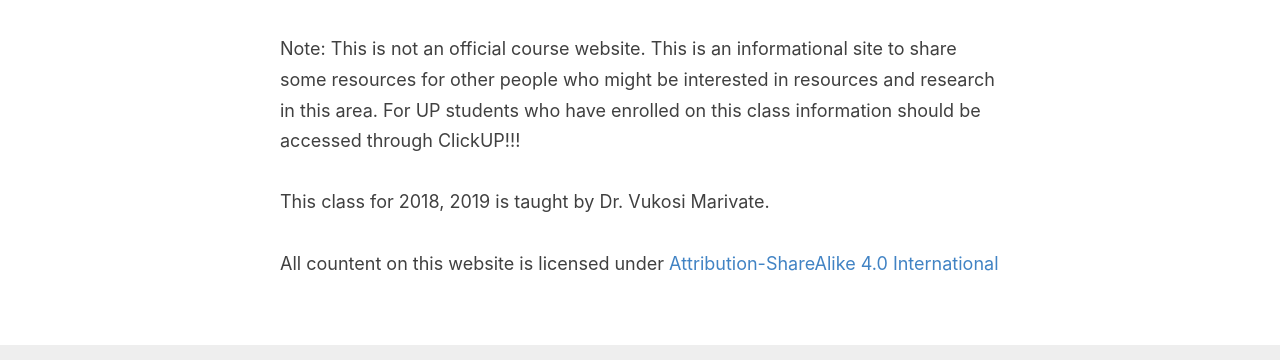
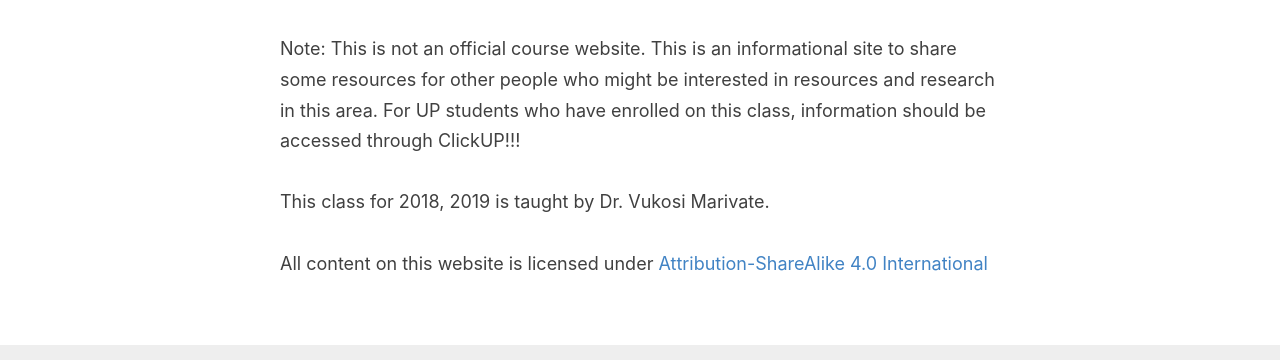
Before and after one commit to dsfsi/mit809, a Jekyll site: the page built from index.html, in a window 1280 px wide. Shown: the part 466-826 px from the top of the page. Built offline with Jekyll 4.4.1, drawn with Linux system fonts in a browser that asks for light colours; the list of posts is cut into pages by our own code.

Commit message:
Update index.html

```diff
--- a/index.html
+++ b/index.html
@@ -9,11 +9,10 @@ layout: default
 On this website you will find some public resources if you have an interest in research method, especially those that can be used for Data Science aligned research programs.
 <br/>
 <br/>
-Note: This is not an official course website. This is an informational site to share some resources for other people who might be interested in resources and research in this area. For UP students who have enrolled on this class information should be accessed through ClickUP!!!
-<br/>
+Note: This is not an official course website. This is an informational site to share some resources for other people who might be interested in resources and research in this area. For UP students who have enrolled on this class, information should be accessed through ClickUP!!!<br/>
 <br/>
 This class for 2018, 2019 is taught by Dr. Vukosi Marivate.
 <br/>
 <br/>
-All countent on this website is licensed under <a href="https://creativecommons.org/licenses/by-sa/4.0/">Attribution-ShareAlike 4.0 International </a>
+All content on this website is licensed under <a href="https://creativecommons.org/licenses/by-sa/4.0/">Attribution-ShareAlike 4.0 International </a>
 </div>
```
